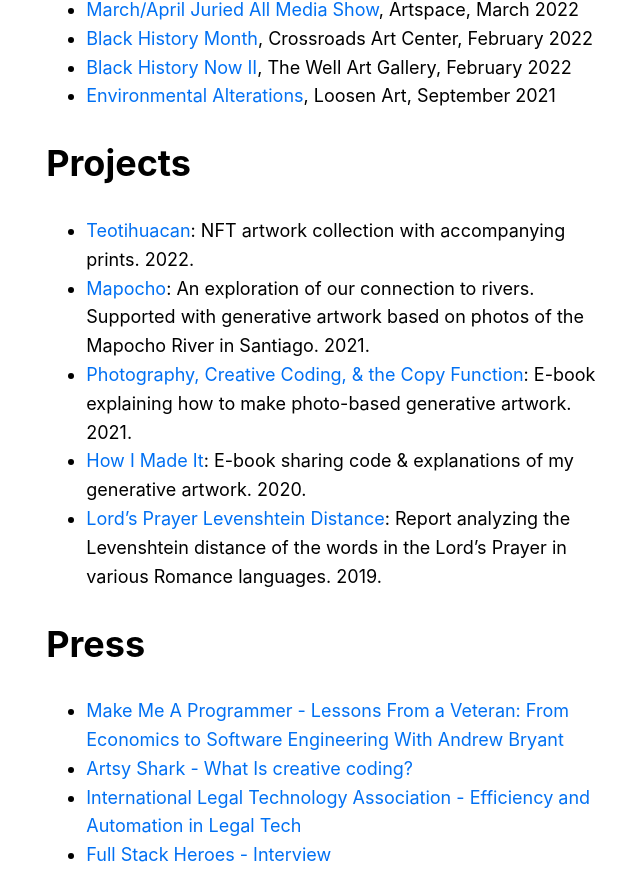
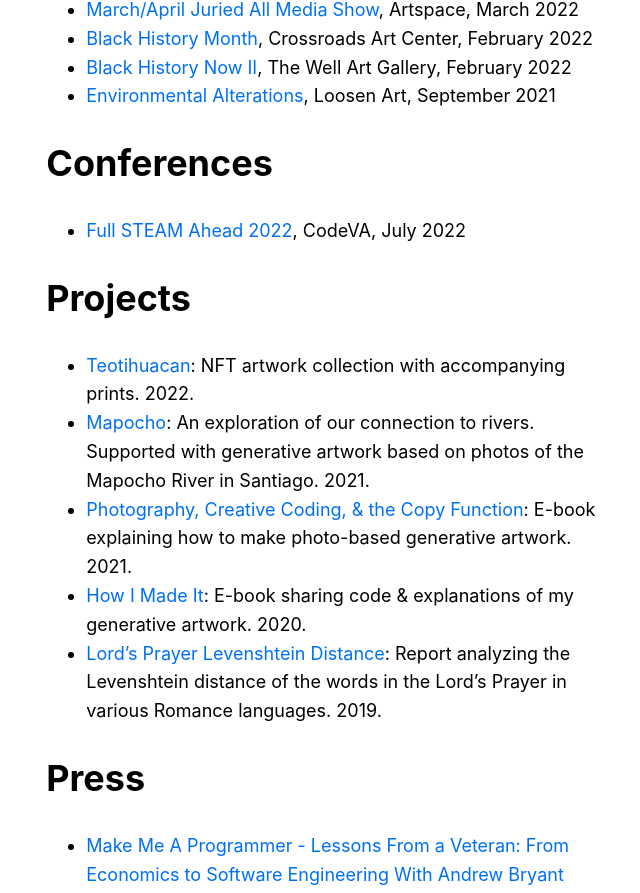
Before and after one commit to apbryant/website, a Next.js app: page /cv in a window 1280 px wide. Shown: the part 1989-2882 px from the top of the page, without its empty margins (307-947 px from the left). Built offline with nearby package versions, Linux system fonts and the light colour scheme.

Commit message:
Update cv

```diff
--- a/pages/cv.js
+++ b/pages/cv.js
@@ -43,6 +43,11 @@ export default function CV() {
 	<li><a href="https://www.thewellartgallery.com/">Black History Now II</a>, The Well Art Gallery, February 2022</li>
 	<li><a href="https://www.loosenart.com/blogs/magazine/environmental-alterations">Environmental Alterations</a>, Loosen Art, September 2021</li>
 	</ul>
+
+  <h1>Conferences</h1>
+  <ul>
+    <li><a href="https://www.codevirginia.org/event/full-steam-ahead-2022/">Full STEAM Ahead 2022</a>, CodeVA, July 2022</li>
+  </ul>
 	<h1>Projects</h1>
       <ul>
 	<li><a href="https://opensea.io/collection/teotihuacan-by-andrew-bryant">Teotihuacan</a>: NFT artwork collection with accompanying prints. 2022.</li>
```
